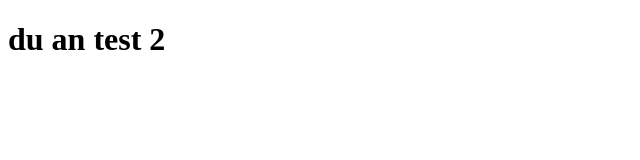
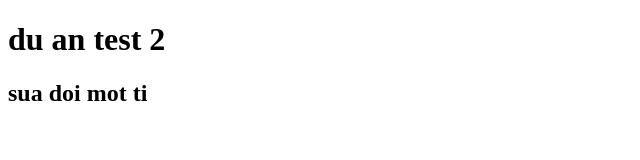
Before and after one commit to Tunaleo/duantest2, a plain HTML site: page index.html in a window 1280 px wide. Shown: the whole page, without its empty margins (0-640 px from the left). Drawn offline with Linux system fonts and the light colour scheme.

Commit message:
sua doi lan 1

```diff
--- a/index.html
+++ b/index.html
@@ -7,5 +7,6 @@
   </head>
   <body>
     <h1>du an test 2</h1>
+    <h2>sua doi mot ti</h2>
   </body>
 </html>
```
